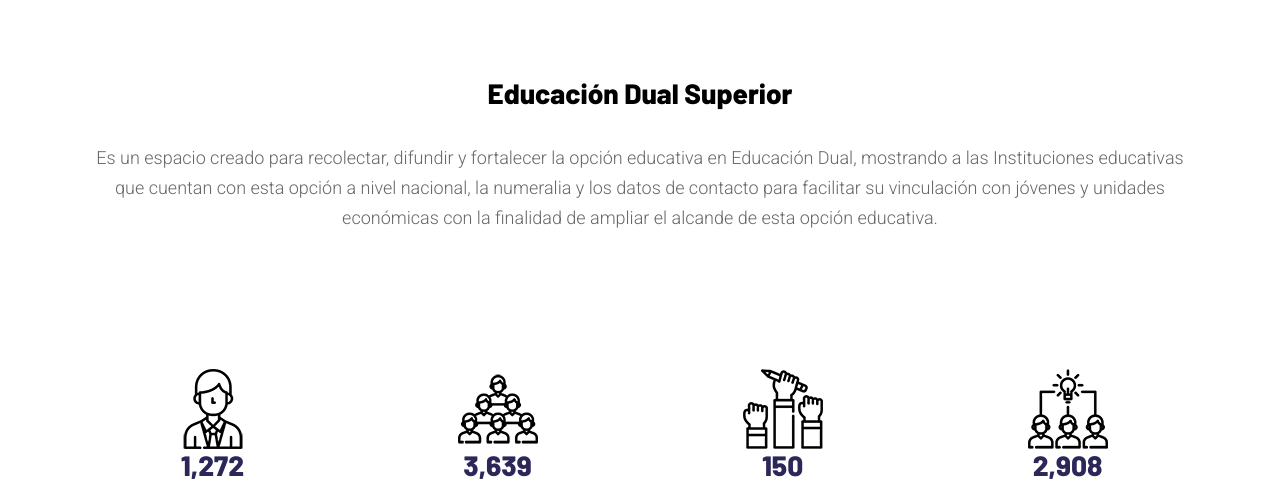
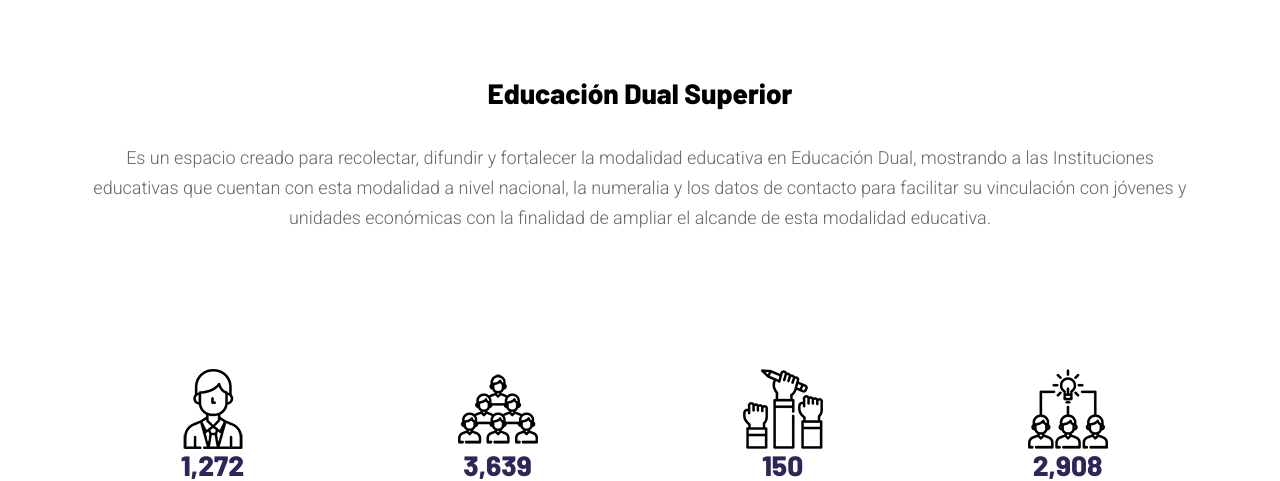
Before and after one commit to xasg/educaciondualsuperior, a PHP site: page / in a window 1280 px wide. Shown: the part 1056-1537 px from the top of the page. Run offline with PHP 8.4, Linux system fonts and the light colour scheme.

Commit message:
Actualización de leyendas para cambio opción educativa por modalidad educativa en archivo index

```diff
--- a/index.php
+++ b/index.php
@@ -138,7 +138,7 @@
             <section>
                  <div class="col-md-12 col-sm-12 col-lg-12 text-center"><br><br><br>
                          <h3 style="color: #000">Educación Dual Superior</h3><br>
-                         <p>Es un espacio creado para recolectar, difundir y fortalecer la opción educativa en Educación Dual, mostrando a las Instituciones educativas que cuentan con esta opción a nivel nacional, la numeralia y los datos de contacto para facilitar su vinculación con jóvenes y unidades económicas con la finalidad de ampliar el alcande de esta opción educativa.</p><br><br><br>
+                         <p>Es un espacio creado para recolectar, difundir y fortalecer la modalidad educativa en Educación Dual, mostrando a las Instituciones educativas que cuentan con esta modalidad a nivel nacional, la numeralia y los datos de contacto para facilitar su vinculación con jóvenes y unidades económicas con la finalidad de ampliar el alcande de esta modalidad educativa.</p><br><br><br>
 				 </div>
             </section>
 
```
